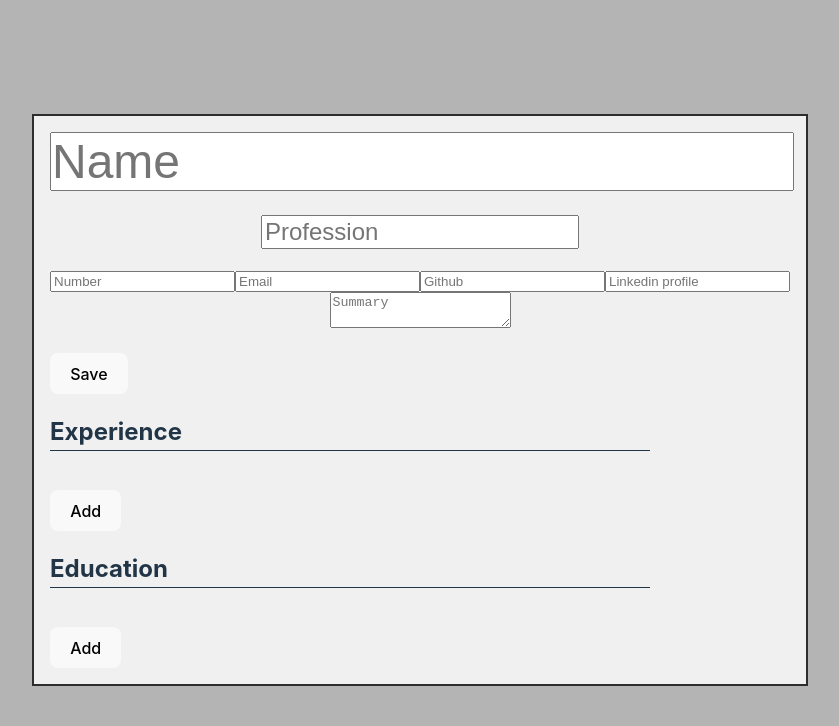
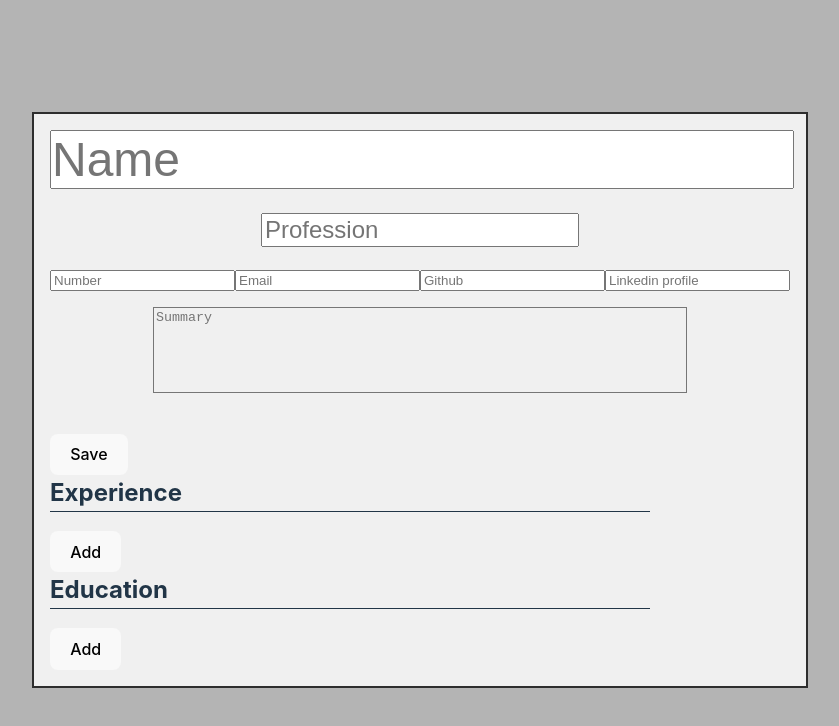
Before and after one commit to LucioFurnari/CV-Application, a React (Vite) app: page / in a window 1280 px wide. Shown: the top 726 px of the page, without its empty margins (220-1059 px from the left). Built offline with nearby package versions, Linux system fonts and the light colour scheme.

Commit message:
Change in the style for experience section, remove margin and change propertie

```diff
--- a/src/styles/App.css
+++ b/src/styles/App.css
@@ -8,6 +8,7 @@ main {
   background-color: rgb(240,240,240);
   padding: 1rem;
 }
+
 .logo {
   height: 6em;
   padding: 1.5em;
@@ -23,10 +24,19 @@ main {
 h2 {
   border-bottom: 1px solid;
   width: 600px;
+  margin: 0;
 }
 input:focus {
   outline: none;
   text-decoration: underline;
+}
+textarea {
+  height: 5rem;
+  width: 33rem;
+  max-width: 33rem;
+  background-color: transparent;
+  color: rgb(45, 45, 45);
+  resize: none;
 }
 @keyframes logo-spin {
   from {
--- a/src/styles/ExperienceSection.css
+++ b/src/styles/ExperienceSection.css
@@ -7,10 +7,6 @@
 }
 .experience-section fieldset {
   border: none;
-}
-.experience-section textarea {
-  height: 5rem;
-  width: 33rem;
 }
 ul {
   padding-left: 1rem;
--- a/src/styles/PersonalSection.css
+++ b/src/styles/PersonalSection.css
@@ -1,8 +1,10 @@
-p {
-  display: inline;
+.contact-section p {
+  text-align: left;
 }
 h1 {
-  margin-top: 0;
+  margin: 0;
+  margin-bottom: 1rem;
+  color: rgb(49, 92, 162);
 }
 button {
   margin-top: 1.2rem;
@@ -12,6 +14,7 @@ button {
 }
 .contact-section {
   text-align: center;
+  margin-bottom: 1rem;
 }
 input[name = 'name'] {
   display: block;
```
